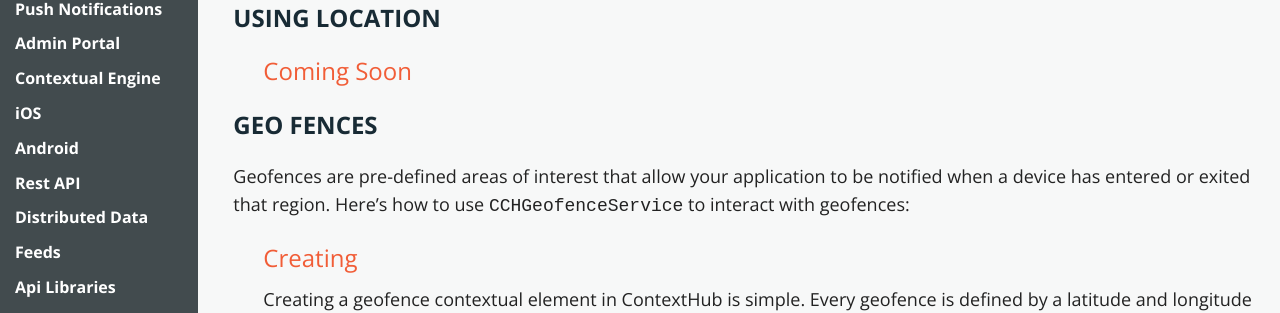
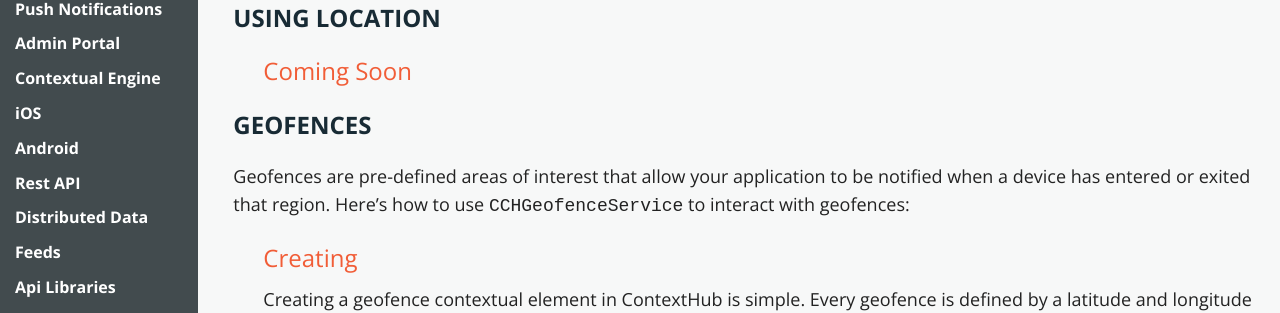
Before and after one commit to contexthub/contexthub.github.io, a Jekyll site: the page built from docs/ios/index.md, in a window 1280 px wide and 900 px high, scrolled down 9010 px. Shown: the part 152-465 px from the top of the window. Built offline with Jekyll 4.4.1, drawn with Linux system fonts in a browser that asks for light colours; a style sheet for code colours, icons or effects is not loaded.

Commit message:
update with master head

```diff
--- a/docs/ios/index.md
+++ b/docs/ios/index.md
@@ -281,7 +281,7 @@ Unsubscribing from a tag is similar to subscribing by passing in a tag and optio
 <a name="geofences"></a>
 <a data-magellan-destination="geofences"></a>
 
-## Geo Fences
+## Geofences
 
 Geofences are pre-defined areas of interest that allow your application to be notified when a device has entered or exited that region. Here's how to use `CCHGeofenceService` to interact with geofences:
 <br />
```
Also changed, not shown: docs/overview/index.md (+1 -1 lines).
